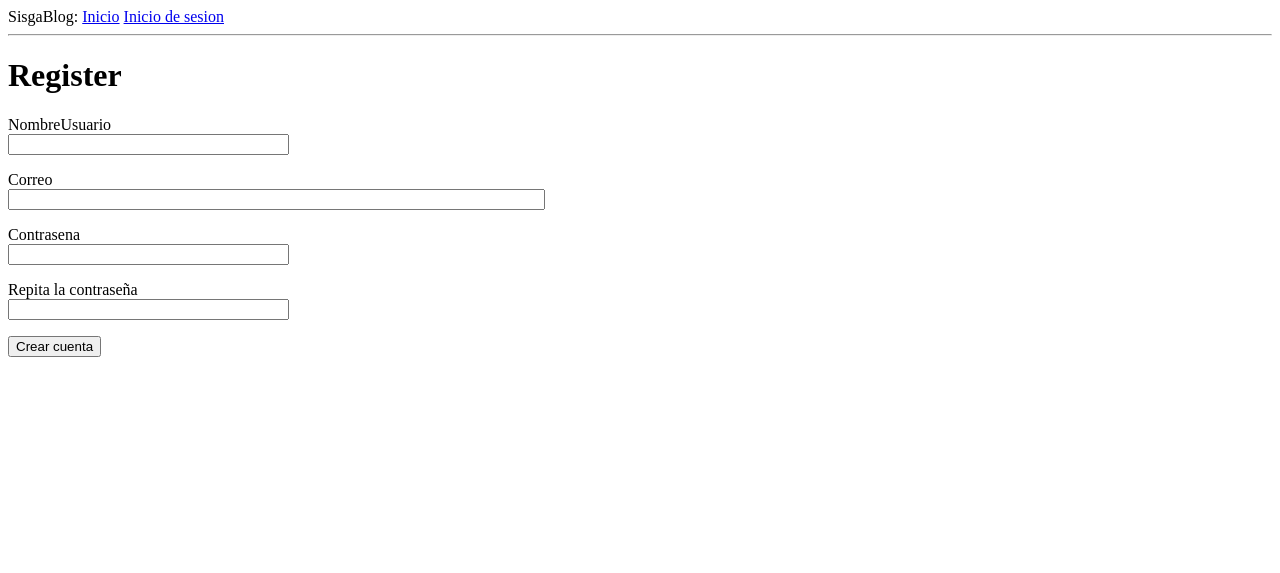
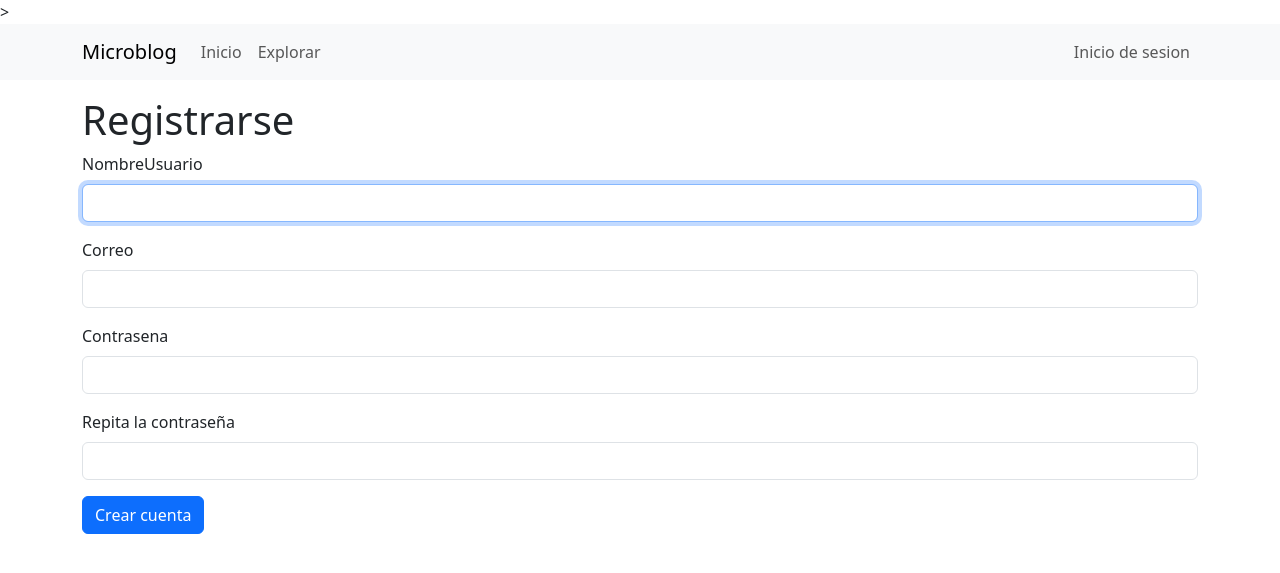
Before and after one commit to JeanMario20/FlaskSigsa, a Flask app: page /registrar in a window 1280 px wide. Shown: the top 573 px of the page. Run offline with Flask 3, Linux system fonts and the light colour scheme; some libraries are stand-ins or nearby versions.

Commit message:
Chapter 11 Facelift

```diff
--- a/app/templates/base.html
+++ b/app/templates/base.html
@@ -8,29 +8,58 @@
     {% else %}
     <title>Bienvenido a SisgaBlog </title>
     {% endif %}
+    <link href="https://cdn.jsdelivr.net/npm/bootstrap@5.3.2/dist/css/bootstrap.min.css"
+    rel="stylesheet"
+    integrity="sha384-T3c6CoIi6uLrA9TneNEoa7RxnatzjcDSCmG1MXxSR1GAsXEV/Dwwykc2MPK8M2HN"
+    crossorigin="anonymous">>
 </head>
 <body>
-    <div>SisgaBlog:
-        <a href="{{url_for('index')}}">Inicio</a>
+
+    <nav class="navbar navbar-expand-lg bg-body-tertiary">
+        <div class="container">
+        <a class="navbar-brand" href="{{ url_for('index') }}">Microblog</a>
+        <button class="navbar-toggler" type="button" data-bs-toggle="collapse" data-bs-target="#navbarSupportedContent" aria-controls="navbarSupportedContent" aria-expanded="false" aria-label="Toggle navigation">
+            <span class="navbar-toggler-icon"></span>
+        </button>
+        <div class="collapse navbar-collapse" id="navbarSupportedContent">
+            <ul class="navbar-nav me-auto mb-2 mb-lg-0">
+            <li class="nav-item">
+                <a class="nav-link" aria-current="page" href="{{ url_for('index') }}">Inicio</a>
+            </li>
+            <li class="nav-item">
+                <a class="nav-link" aria-current="page" href="{{ url_for('explore') }}">Explorar</a>
+            </li>
+            </ul>
+            <ul class="navbar-nav mb-2 mb-lg-0">
             {% if current_user.is_anonymous %}
-        <a href="{{url_for('login')}}">Inicio de sesion</a>
+            <li class="nav-item">
+                <a class="nav-link" aria-current="page" href="{{ url_for('login') }}">Inicio de sesion</a>
+            </li>
             {% else %}
-        <a href="{{ url_for('usuario', nombreUsuario = current_user.nombreUsuario) }}">Perfil</a>
-        <a href="{{ url_for('explore')}}">Explore</a>
-        <a href="{{url_for('cerrar_sesion')}}">cerrar sesion</a>
+            <li class="nav-item">
+                <a class="nav-link" aria-current="page" href="{{ url_for('usuario', nombreUsuario=current_user.nombreUsuario) }}">Perfil</a>
+            </li>
+            <li class="nav-item">
+                <a class="nav-link" aria-current="page" href="{{ url_for('cerrar_sesion') }}">Cerrar session</a>
+            </li>
             {% endif %}
+            </ul>
         </div>
+        </div>
+    </nav>
 
-    <hr>
+    <div class="container mt-3">
         {% with messages = get_flashed_messages() %}
         {% if messages %}
-    <ul>
         {% for message in messages %}
-        <li> {{ message }}</li>
+            <div class="alert alert-info" role="alert">{{ message }}</div>
         {% endfor %}
-    </ul>
         {% endif %}
         {% endwith %}
         {% block content %}{% endblock %}
+    </div>
+    <script src="https://cdn.jsdelivr.net/npm/bootstrap@5.3.2/dist/js/bootstrap.bundle.min.js"
+    integrity="sha384-C6RzsynM9kWDrMNeT87bh95OGNyZPhcTNXj1NW7RuBCsyN/o0jlpcV8Qyq46cDfL"
+    crossorigin="anonymous"></script>
 </body>
 </html>
--- /dev/null
+++ b/app/templates/boostrap.html
@@ -0,0 +1,70 @@
+{% macro form_field(field, autofocus) %}
+{%- if field.type == 'BooleanField' %}
+<div class="form-check mb-3">
+    {{ field(class='form-check-input') }}
+    {{ field.label(class='form-check-label') }}
+</div>
+{%- elif field.type == 'RadioField' %}
+    {{ field.label(class='form-label') }}
+    {%- for item in field %}
+    <div class="form-check{% if loop.last %} mb-3{% endif %}">
+    {{ item(class='form-check-input') }}
+    {{ item.label(class='form-check-label') }}
+    </div>
+    {%- endfor %}
+{%- elif field.type == 'SelectField' %}
+    {{ field.label(class='form-label') }}
+    {{ field(class='form-select mb-3') }}
+{%- elif field.type == 'TextAreaField' %}
+<div class="mb-3">
+    {{ field.label(class='form-label') }}
+    {% if autofocus %}
+    {{ field(class='form-control' + (' is-invalid' if field.errors else ''), autofocus=True) }}
+    {% else %}
+    {{ field(class='form-control' + (' is-invalid' if field.errors else '')) }}
+    {% endif %}
+    {%- for error in field.errors %}
+    <div class="invalid-feedback">{{ error }}</div>
+    {%- endfor %}
+</div>
+{%- elif field.type == 'SubmitField' %}
+{{ field(class='btn btn-primary mb-3') }}
+{%- else %}
+<div class="mb-3">
+    {{ field.label(class='form-label') }}
+    {% if autofocus %}
+    {{ field(class='form-control' + (' is-invalid' if field.errors else ''), autofocus=True) }}
+    {% else %}
+    {{ field(class='form-control' + (' is-invalid' if field.errors else '')) }}
+    {% endif %}
+    {%- for error in field.errors %}
+    <div class="invalid-feedback">{{ error }}</div>
+    {%- endfor %}
+</div>
+{%- endif %}
+{% endmacro %}
+
+{% macro quick_form(form, action="", method="post", id="", novalidate=False) %}
+<form novalidate
+{%- if action != None %} action="{{ action }}"{% endif -%}
+{%- if method %} method="{{ method }}"{% endif %}
+{%- if id %} id="{{ id }}"{% endif -%}
+{%- if novalidate %} novalidate{% endif -%}>
+{{ form.hidden_tag() }}
+{%- for field, errors in form.errors.items() %}
+    {%- if form[field].widget.input_type == 'hidden' %}
+    {%- for error in errors %}
+    <div class="invalid-feedback">{{ error }}</div>
+    {%- endfor %}
+    {%- endif %}
+{%- endfor %}
+
+{% set ns = namespace(first_field=true) %}
+{%- for field in form %}
+    {% if field.widget.input_type != 'hidden' -%}
+    {{ form_field(field, ns.first_field) }}
+    {% set ns.first_field = false %}
+    {%- endif %}
+{%- endfor %}
+</form>
+{% endmacro %}
--- a/app/templates/registrar.html
+++ b/app/templates/registrar.html
@@ -1,37 +1,7 @@
 {% extends "base.html" %}
+{% import 'boostrap.html' as wtf %}
 
 {% block content %}
-    <h1>Register</h1>
-    <form action="" method="post">
-        {{ form.hidden_tag() }}
-        <p>
-            {{ form.nombreUsuario.label }}<br>
-            {{ form.nombreUsuario(size=32) }}<br>
-            {% for error in form.nombreUsuario.errors %}
-            <span style="color: red;">[{{ error }}]</span>
-            {% endfor %}
-        </p>
-        <p>
-            {{ form.correo.label }}<br>
-            {{ form.correo(size=64) }}<br>
-            {% for error in form.correo.errors %}
-            <span style="color: red;">[{{ error }}]</span>
-            {% endfor %}
-        </p>
-        <p>
-            {{ form.contrasena.label }}<br>
-            {{ form.contrasena(size=32) }}<br>
-            {% for error in form.contrasena.errors %}
-            <span style="color: red;">[{{ error }}]</span>
-            {% endfor %}
-        </p>
-        <p>
-            {{ form.contrasena2.label }}<br>
-            {{ form.contrasena2(size=32) }}<br>
-            {% for error in form.contrasena2.errors %}
-            <span style="color: red;">[{{ error }}]</span>
-            {% endfor %}
-        </p>
-        <p>{{ form.enviar() }}</p>
-    </form>
-{% endblock %}
+    <h1>Registrarse</h1>
+    {{ wtf.quick_form(form) }}
+    {% endblock %}
```
Also changed, not shown: app/templates/_post.html (+10 -4 lines), app/templates/index.html (+17 -19 lines), app.db. Lines whose indentation alone changed are shown as unchanged.
